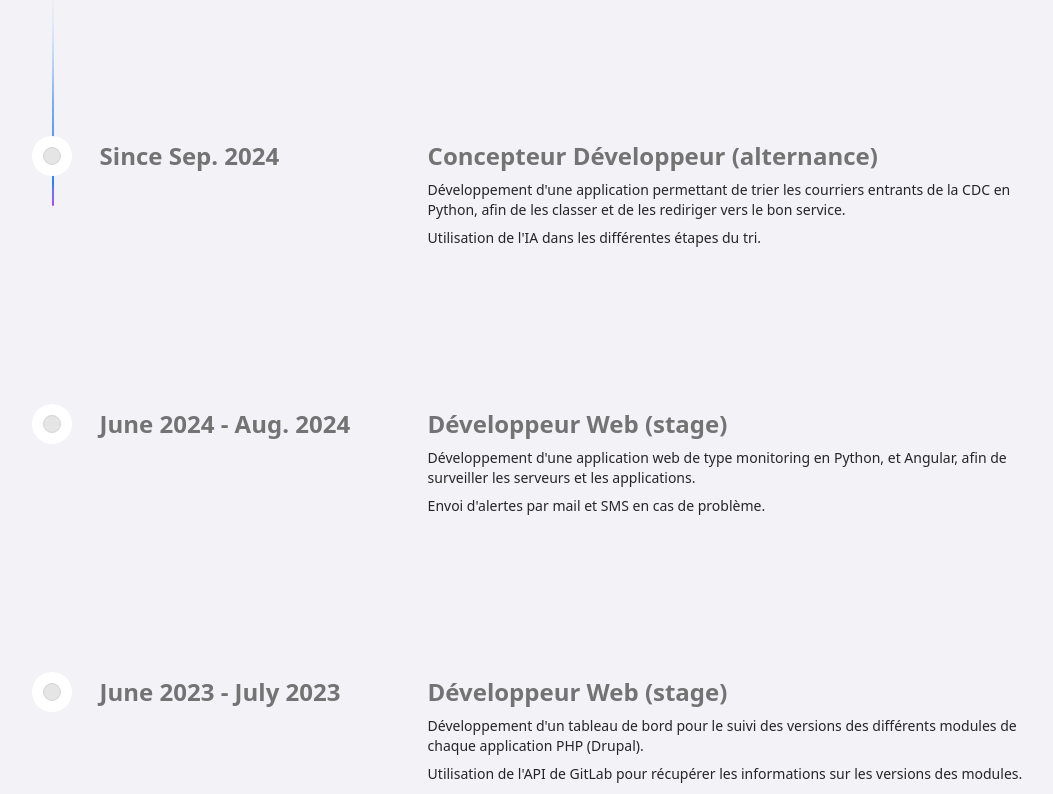
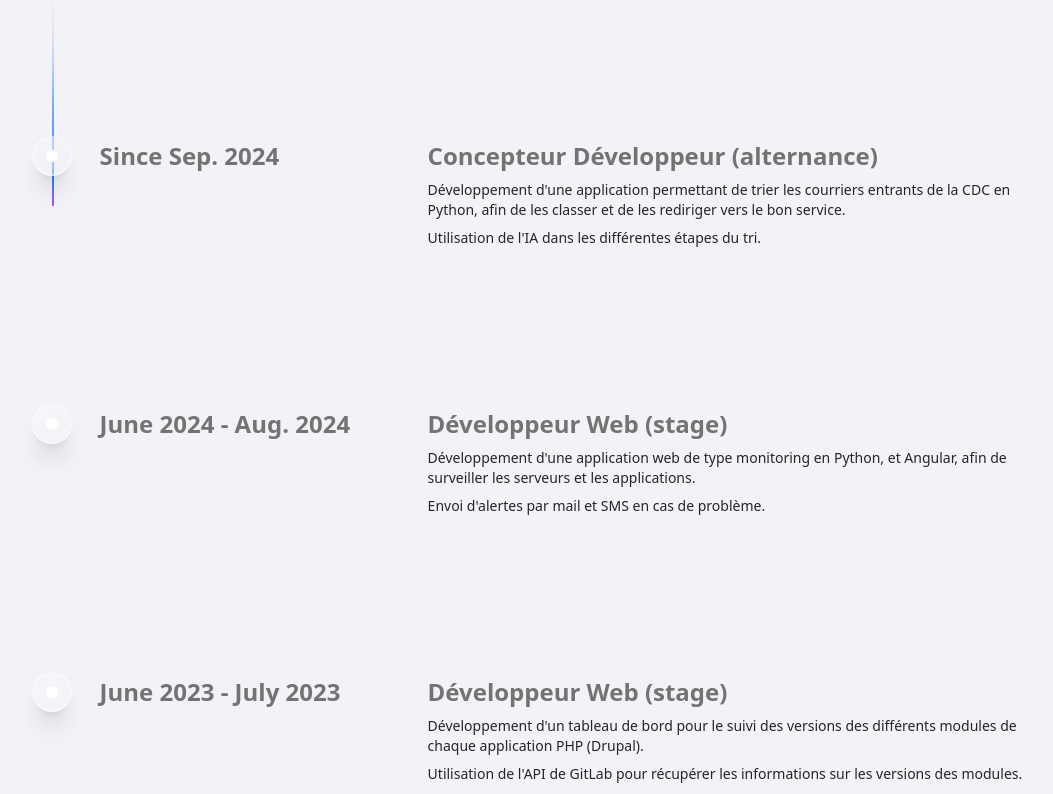
Before and after one commit to Matsuel/portfolio, a Next.js app: page / in a window 1280 px wide. Shown: the part 920-1714 px from the top of the page, without its empty margins (110-1163 px from the left). Built offline with nearby package versions, Linux system fonts and the light colour scheme.

Commit message:
feat: mettre à jour le style du composant Item avec le glassmorphisme

```diff
--- a/src/components/timeline/Item.tsx
+++ b/src/components/timeline/Item.tsx
@@ -15,8 +15,8 @@ const Item = ({
             className="flex justify-start pt-10 md:pt-40 md:gap-2"
         >
             <div className="sticky flex flex-col md:flex-row z-10 items-center top-40 self-start max-w-xs lg:max-w-sm md:w-full">
-                <div className="h-10 absolute left-3 md:left-3 w-10 rounded-full bg-white flex items-center justify-center">
-                    <div className="h-4 w-4 rounded-full bg-neutral-200 border border-neutral-300 p-2" />
+                <div className="h-10 absolute left-3 md:left-3 w-10 rounded-full border-2 border-glassmorphism-border backdrop-blur-glassmorphism bg-[linear-gradient(145deg,_rgba(255,255,255,0.4)_0%,_rgba(255,255,255,0.1)_100%)] shadow-xl flex items-center justify-center">
+                    <div className="h-3 w-3 rounded-full bg-white " />
                 </div>
 
                 <div className="hidden md:flex w-auto h-auto flex-col items-start justify-center md:pl-20">
```
